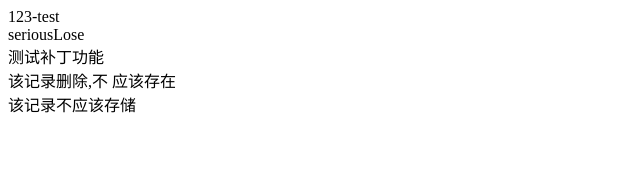
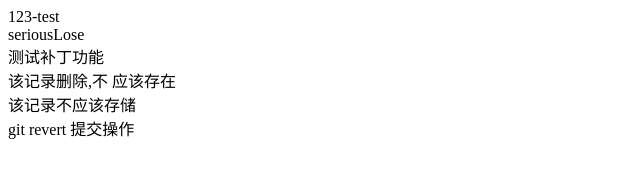
Before and after one commit to SeriousLose/git-practice, a website: page index.html in a window 1280 px wide. Shown: the whole page, without its empty margins (0-640 px from the left). Drawn offline with Linux system fonts and the light colour scheme.

Commit message:
Update index.html

```diff
--- a/index.html
+++ b/index.html
@@ -12,5 +12,6 @@
   <div>测试补丁功能</div>
   <div>该记录删除,不 应该存在</div>
   <div>该记录不应该存储</div>
+  <div>git revert 提交操作</div>
 </body>
 </html>
```
